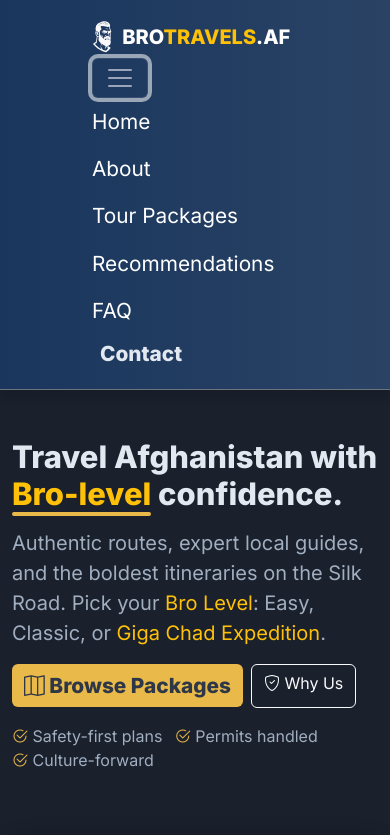
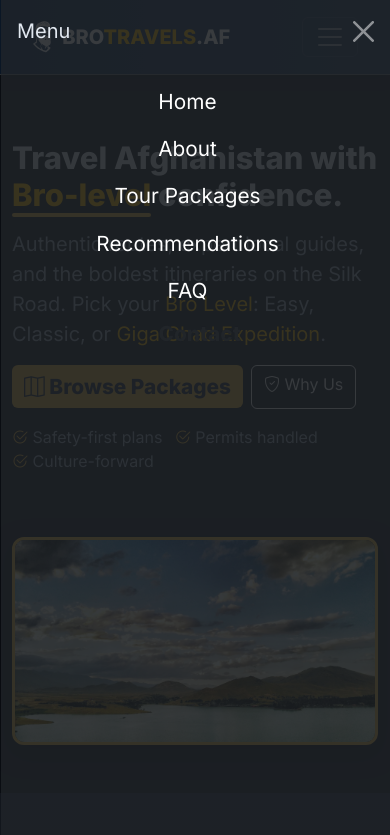
Before and after one commit to khalidsafi-cmd/brotravels.af, a plain HTML site: page index.html in a window 390 px wide. Both pictures are taken after a click on the button "Toggle navigation". Shown: the top 835 px of the page. Drawn offline with nearby package versions, Linux system fonts and the light colour scheme.

Commit message:
Solved an issue where the toggle button on small screens would misalign

```diff
--- a/index.html
+++ b/index.html
@@ -28,27 +28,41 @@
   </div>
 
   <!-- Navbar -->
-  <nav id="mainNav" class="navbar navbar-expand-lg navbar-dark bg-dark bg-opacity-75 sticky-top border-bottom border-secondary">
-    <div class="container">
+<nav id="mainNav" class="navbar navbar-expand-lg navbar-dark bg-dark bg-opacity-75 sticky-top border-bottom border-secondary px-3 mb-3">
+  <div class="container-fluid px-3">
+    <!-- Brand -->
     <a class="navbar-brand d-flex align-items-center gap-2" href="#intro" aria-label="brotravels.af — home">
       <img src="assets/images/favicon.svg" alt="brotravels.af logo" height="32" style="filter: invert(1);">
       <span class="fw-bold">BRO<span class="text-warning">TRAVELS</span>.AF</span>
     </a>
-      <button class="navbar-toggler" type="button" data-bs-toggle="collapse" data-bs-target="#navMenu" aria-controls="navMenu" aria-expanded="false" aria-label="Toggle navigation">
+
+    <button class="navbar-toggler text-white" type="button"
+            data-bs-toggle="offcanvas" data-bs-target="#navMenuOffcanvas"
+            aria-controls="navMenuOffcanvas" aria-label="Toggle navigation">
     <span class="navbar-toggler-icon"></span>
     </button>
-      <div id="navMenu" class="collapse navbar-collapse">
-        <ul class="navbar-nav ms-auto align-items-lg-center">
-          <li class="nav-item"><a class="nav-link" href="#intro">Home</a></li>
-          <li class="nav-item"><a class="nav-link" href="#about">About</a></li>
-          <li class="nav-item"><a class="nav-link" href="#packages">Tour Packages</a></li>
-          <li class="nav-item"><a class="nav-link" href="#recommendations">Recommendations</a></li>
-          <li class="nav-item"><a class="nav-link" href="#faq">FAQ</a></li>
-          <li class="nav-item ms-lg-2"><a class="btn btn-accent btn-sm" href="#contact">Contact</a></li>
+
+
+    <div class="offcanvas offcanvas-end bg-dark bg-opacity-75"  class="toggle-menu" tabindex="-1" id="navMenuOffcanvas" aria-labelledby="navMenuOffcanvasLabel">
+      <div class="offcanvas-header">
+        <h5 class="offcanvas-title" id="navMenuOffcanvasLabel">Menu</h5>
+        <button type="button" class="btn-close btn-close-white" data-bs-dismiss="offcanvas" aria-label="Close"></button>
+      </div>
+
+      <div class="offcanvas-body">
+        <ul class="navbar-nav justify-content-end align-items-center flex-grow-1 pe-3 ps-4 nav-move-right">
+          <li class="nav-item"><a class="nav-link me-4" href="#intro">Home</a></li>
+          <li class="nav-item"><a class="nav-link me-4" href="#about">About</a></li>
+          <li class="nav-item"><a class="nav-link me-4" href="#packages">Tour Packages</a></li>
+          <li class="nav-item"><a class="nav-link me-4" href="#recommendations">Recommendations</a></li>
+          <li class="nav-item"><a class="nav-link me-4" href="#faq">FAQ</a></li>
+          <li class="nav-item ms-lg-2"><a class="btn btn-accent btn-sm alignt" href="#contact">Contact</a></li>
         </ul>
       </div>
     </div>
+  </div>
 </nav>
+
 
   <!-- Intro / Hero -->
   <section id="intro" class="py-5 py-lg-6">
--- a/styles.css
+++ b/styles.css
@@ -34,6 +34,14 @@
     }
     .navbar .nav-link:hover {
       color: var(--bro-light) !important;
+    }
+
+    /* toggle menu styles */
+    .toggle-menu {
+      background-color: var(--dark-bg) !important;
+      color: var(--dark-text);
+      padding: 1rem;
+      font-size: 1.2rem;
     }
 
     /* Accent button */
```
Lines whose indentation alone changed are shown as unchanged.
